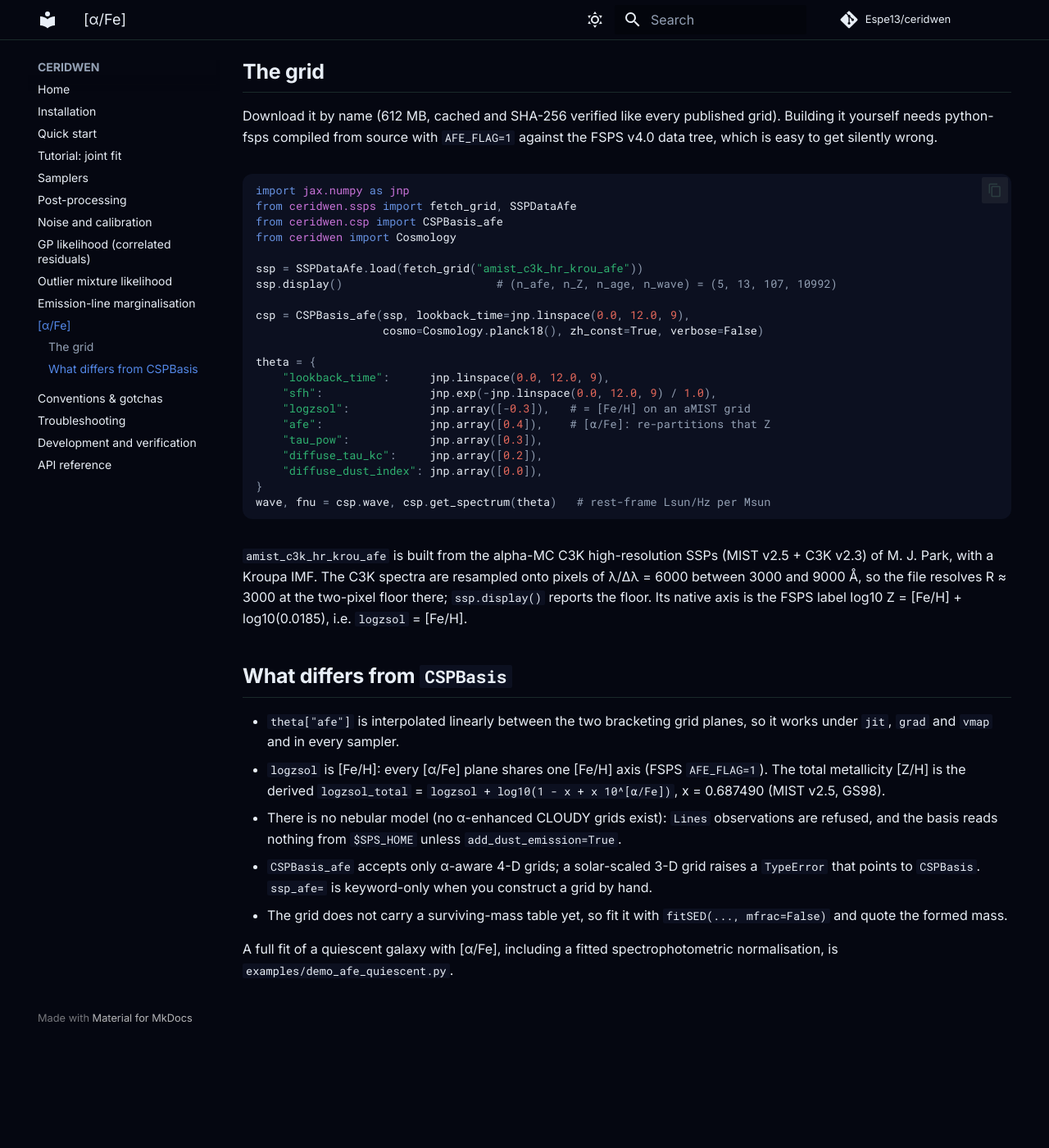
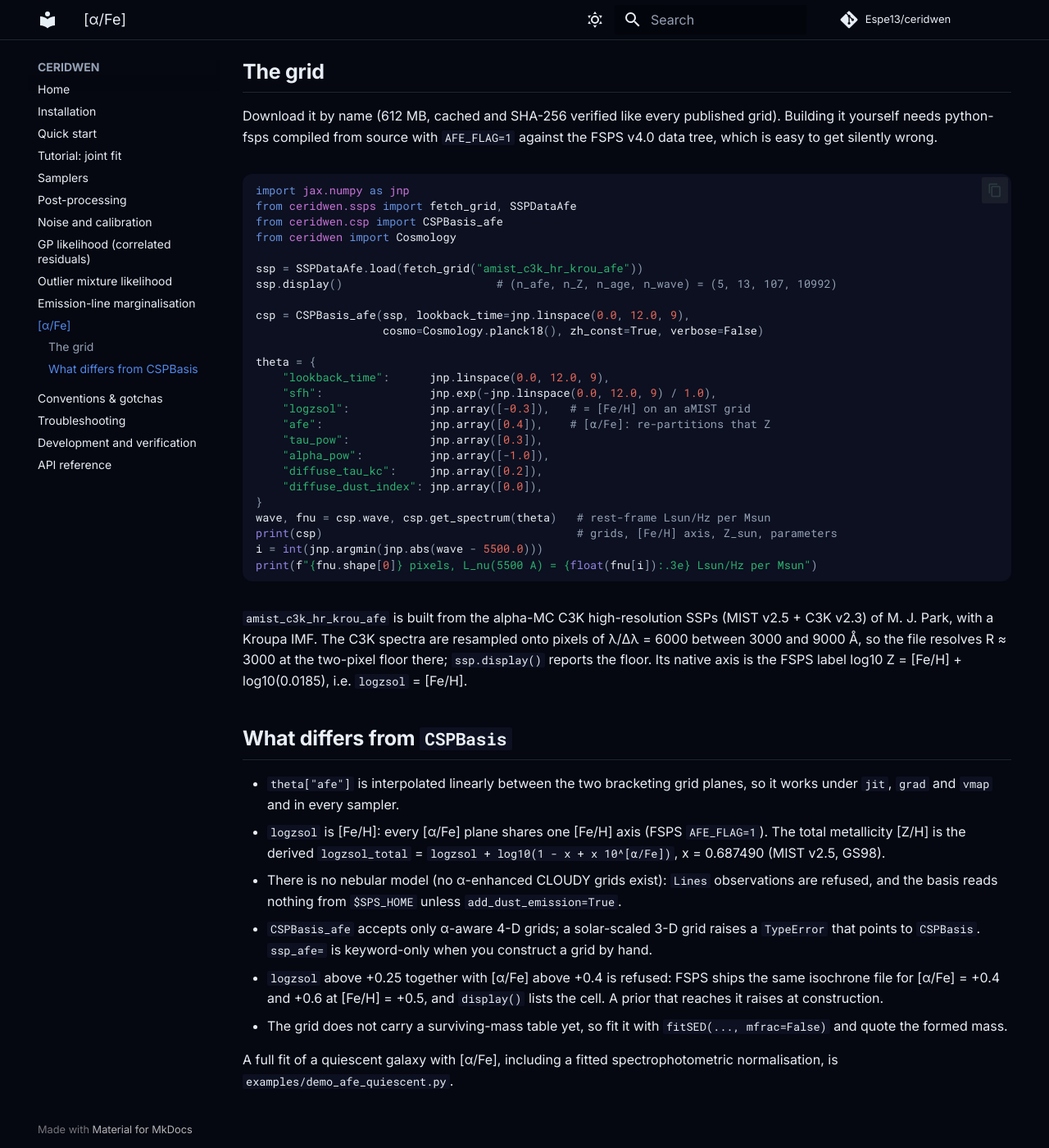
Before and after one commit to Espe13/ceridwen, an MkDocs documentation site: the page built from docs/afe.md, in a window 1280 px wide and 1400 px high, scrolled down 279 px. Shown: the whole window at 82% size. Built offline with MkDocs 1.6.1 and Material for MkDocs 9.7.7, drawn with Linux system fonts in a browser that asks for light colours; comment, search, counter and statistics services are not loaded; before the commit the page ends 1544 px from its top, so only the background shows below that.

Commit message:
F6-003: afe.md block sets alpha_pow and prints; clone-folder sentence holds with F6's guard
The alpha/Fe block ran verbatim (no warning; 10992 pixels, L_nu(5500 A) = 3.269e-06).
README For developers: --depth 1 clone is 41 MB (measured).

Co-Authored-By: Claude Opus 5.5 (1M context) <noreply@anthropic.com>

````diff
--- a/docs/afe.md
+++ b/docs/afe.md
@@ -32,10 +32,14 @@ theta = {
     "logzsol":            jnp.array([-0.3]),   # = [Fe/H] on an aMIST grid
     "afe":                jnp.array([0.4]),    # [α/Fe]: re-partitions that Z
     "tau_pow":            jnp.array([0.3]),
+    "alpha_pow":          jnp.array([-1.0]),
     "diffuse_tau_kc":     jnp.array([0.2]),
     "diffuse_dust_index": jnp.array([0.0]),
 }
 wave, fnu = csp.wave, csp.get_spectrum(theta)   # rest-frame Lsun/Hz per Msun
+print(csp)                                      # grids, [Fe/H] axis, Z_sun, parameters
+i = int(jnp.argmin(jnp.abs(wave - 5500.0)))
+print(f"{fnu.shape[0]} pixels, L_nu(5500 A) = {float(fnu[i]):.3e} Lsun/Hz per Msun")
 ```
 
 `amist_c3k_hr_krou_afe` is built from the alpha-MC C3K high-resolution SSPs (MIST v2.5 +
@@ -55,6 +59,9 @@ log10 Z = [Fe/H] + log10(0.0185), i.e. `logzsol` = [Fe/H].
   refused, and the basis reads nothing from `$SPS_HOME` unless `add_dust_emission=True`.
 - `CSPBasis_afe` accepts only α-aware 4-D grids; a solar-scaled 3-D grid raises a `TypeError`
   that points to `CSPBasis`. `ssp_afe=` is keyword-only when you construct a grid by hand.
+- `logzsol` above +0.25 together with [α/Fe] above +0.4 is refused: FSPS ships the same
+  isochrone file for [α/Fe] = +0.4 and +0.6 at [Fe/H] = +0.5, and `display()` lists the cell.
+  A prior that reaches it raises at construction.
 - The grid does not carry a surviving-mass table yet, so fit it with
   `fitSED(..., mfrac=False)` and quote the formed mass.
 
````
Also changed, not shown: README.md (+3 -3 lines), docs/development.md (+2 -2 lines), docs/troubleshooting.md (+3 -3 lines).
